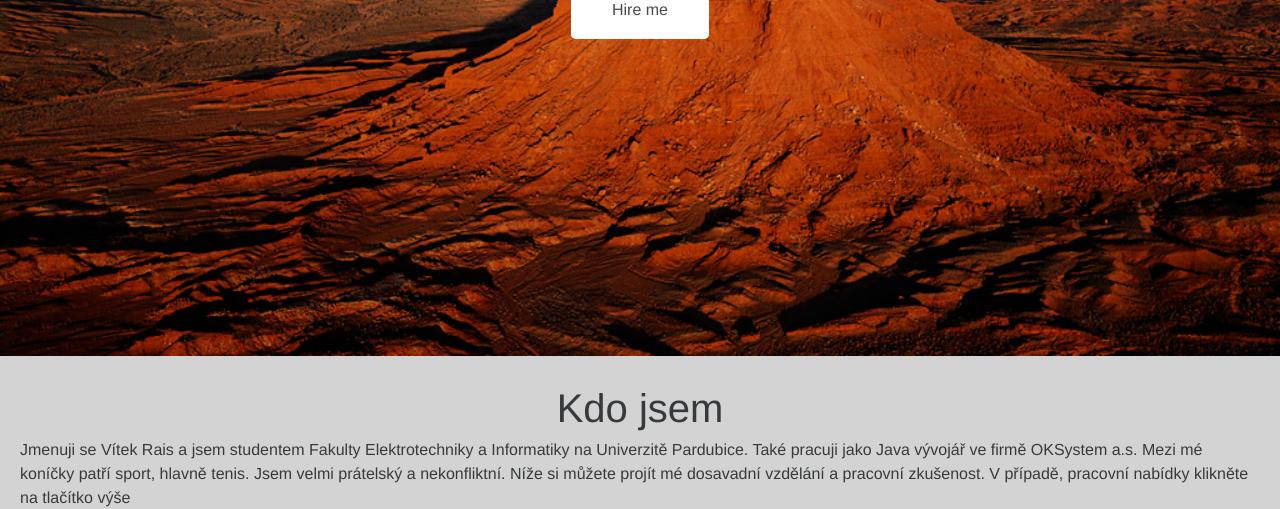
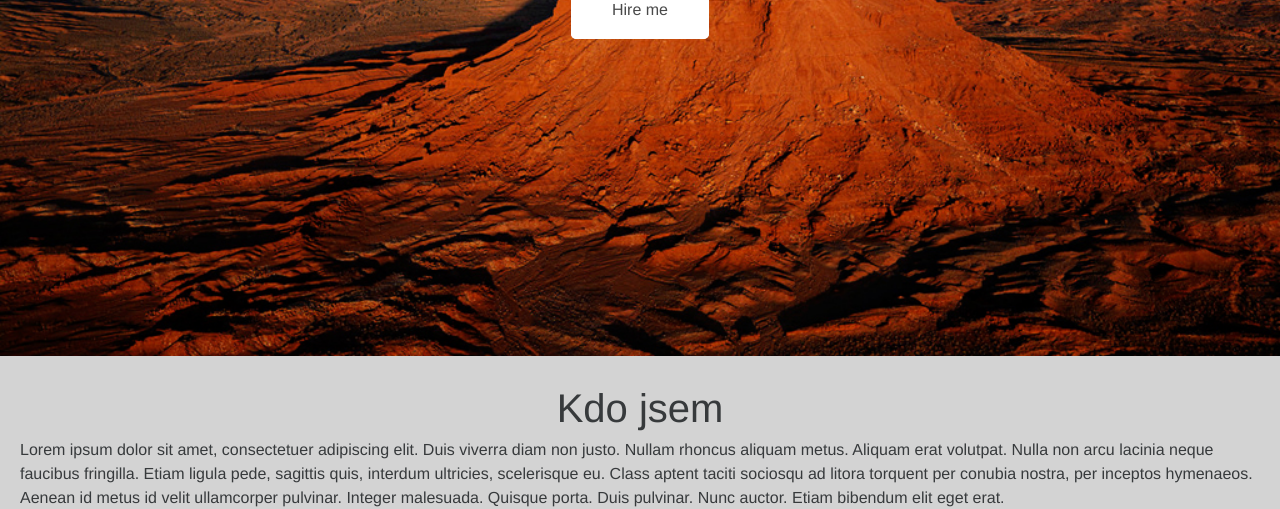
Before and after one commit to st55425/NNPIA_Cviceni1, a plain HTML site: page index.html in a window 1280 px wide. Shown: the part 444-953 px from the top of the page. Drawn offline with nearby package versions, Linux system fonts and the light colour scheme.

Commit message:
Změna textu

```diff
--- a/index.html
+++ b/index.html
@@ -45,10 +45,7 @@
 <section class="margin" id="about-me">
     <h1 class="text-xs-center">Kdo jsem</h1>
     <p>
-        Jmenuji se Vítek Rais a jsem studentem Fakulty Elektrotechniky a Informatiky na Univerzitě Pardubice.
-        Také pracuji jako Java vývojář ve firmě OKSystem a.s. Mezi mé koníčky patří sport, hlavně tenis.
-        Jsem velmi prátelský a nekonfliktní. Níže si můžete projít mé dosavadní vzdělání a pracovní zkušenost.
-        V případě, pracovní nabídky klikněte na tlačítko výše
+        Lorem ipsum dolor sit amet, consectetuer adipiscing elit. Duis viverra diam non justo. Nullam rhoncus aliquam metus. Aliquam erat volutpat. Nulla non arcu lacinia neque faucibus fringilla. Etiam ligula pede, sagittis quis, interdum ultricies, scelerisque eu. Class aptent taciti sociosqu ad litora torquent per conubia nostra, per inceptos hymenaeos. Aenean id metus id velit ullamcorper pulvinar. Integer malesuada. Quisque porta. Duis pulvinar. Nunc auctor. Etiam bibendum elit eget erat.
     </p>
 </section>
 <hr>
```
